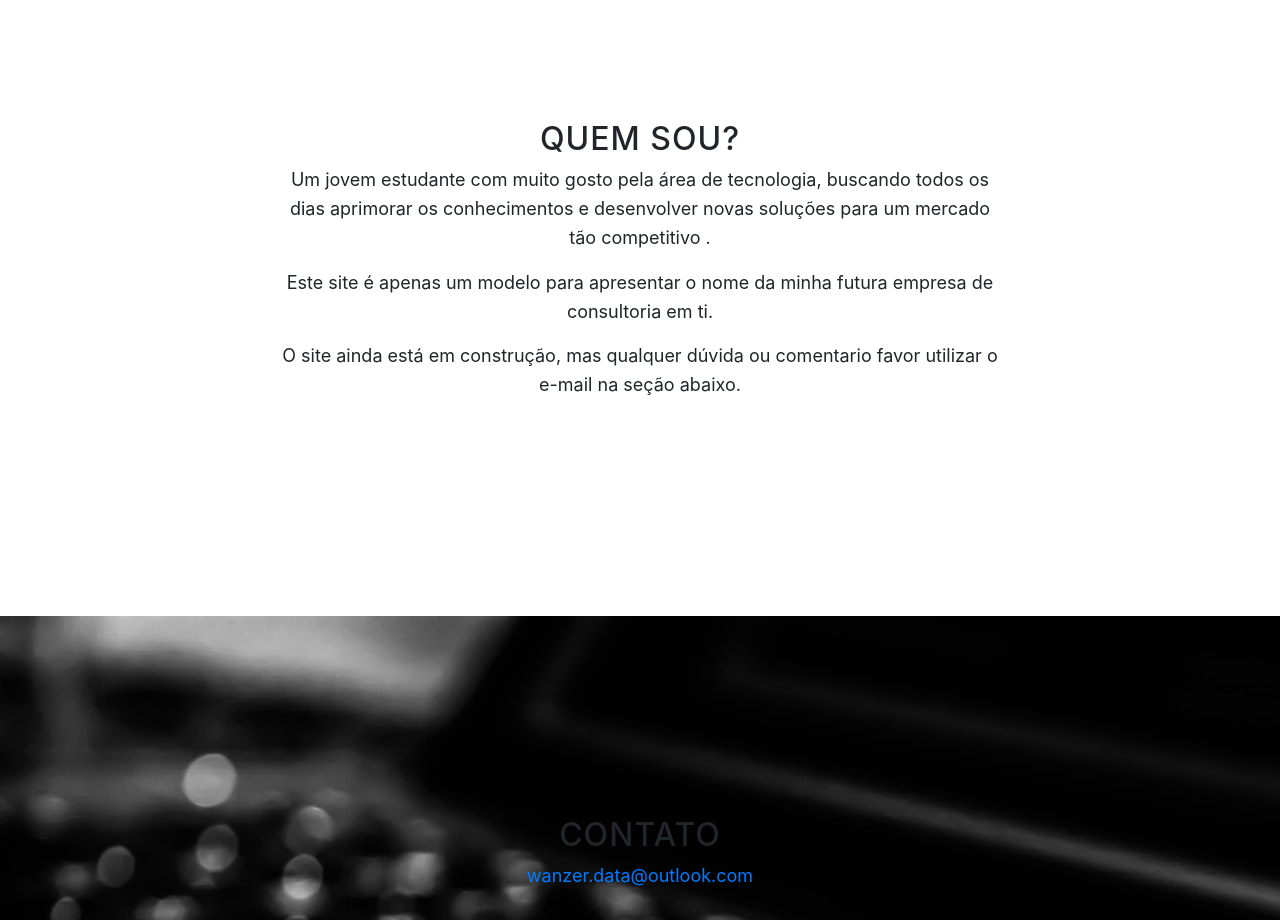
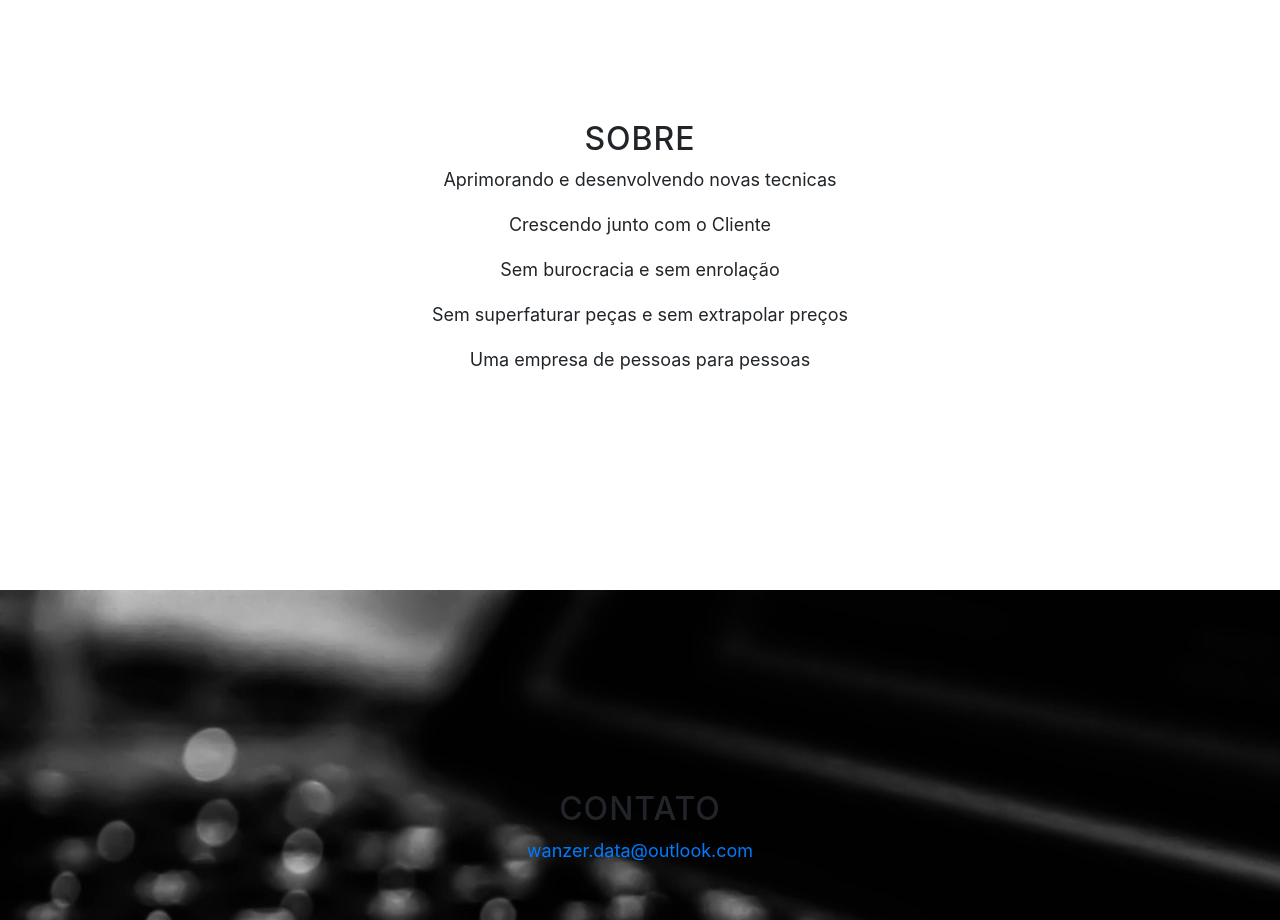
Before and after one commit to wanzerdata/wanzerdata.github.io, a website with bundled scripts: page index.html in a window 1280 px wide. Shown: the part 880-1800 px from the top of the page. Built offline with nearby package versions, Linux system fonts and the light colour scheme.

Commit message:
Add files via upload

```diff
--- a/index.html
+++ b/index.html
@@ -69,12 +69,12 @@
       <div class="container">
         <div class="row">
           <div class="col-lg-8 mx-auto">
-            <h2>Quem sou?</h2>
-            <p>Um jovem estudante com muito gosto pela área de tecnologia, buscando todos os dias aprimorar os conhecimentos e desenvolver novas soluções para um mercado tão competitivo
-              .</p>
-            <p>Este site é apenas um modelo para apresentar o nome da minha futura empresa de consultoria em ti.
-              </p>
-            <p>O site ainda está em construção, mas qualquer dúvida ou comentario favor utilizar o e-mail na seção abaixo.</p>
+            <h2>Sobre</h2>
+            <p>Aprimorando e desenvolvendo novas tecnicas</p>
+            <p>Crescendo junto com o Cliente              </p>
+            <p>Sem burocracia e sem enrolação</p>
+            <p>Sem superfaturar peças e sem extrapolar preços</p>
+            <p>Uma empresa de pessoas para pessoas</p>
           </div>
         </div>
       </div>
```
